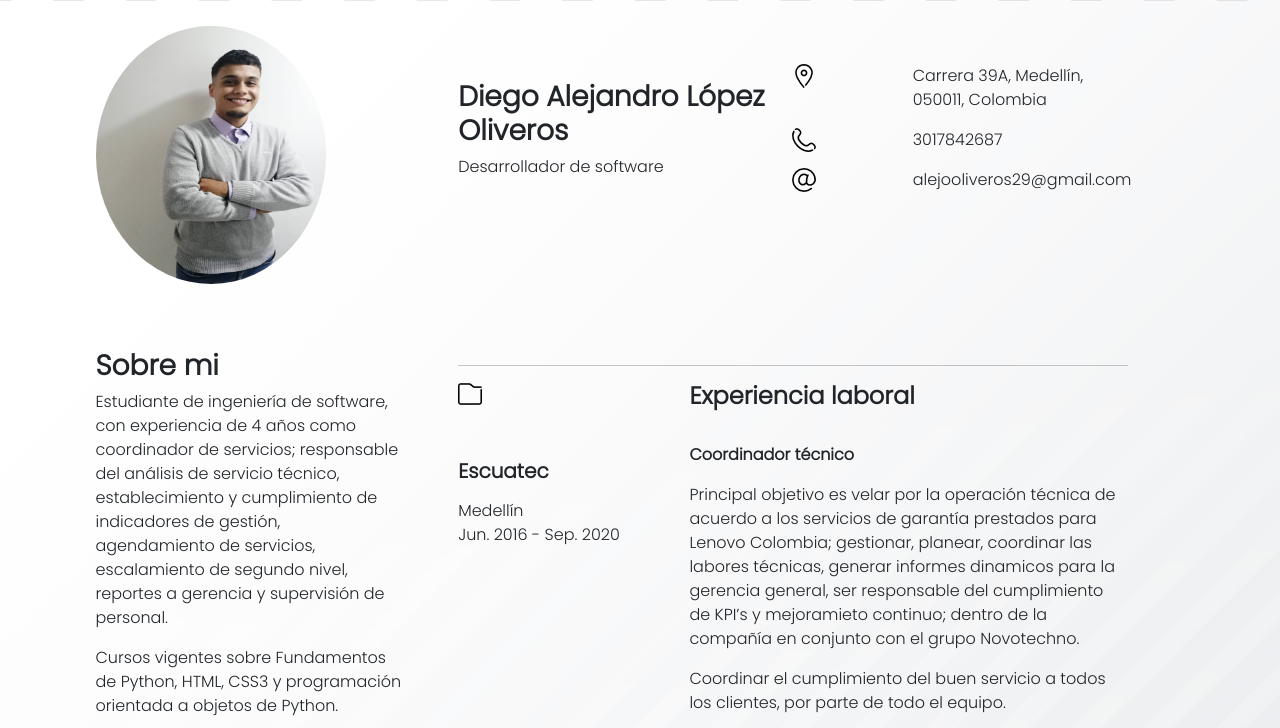
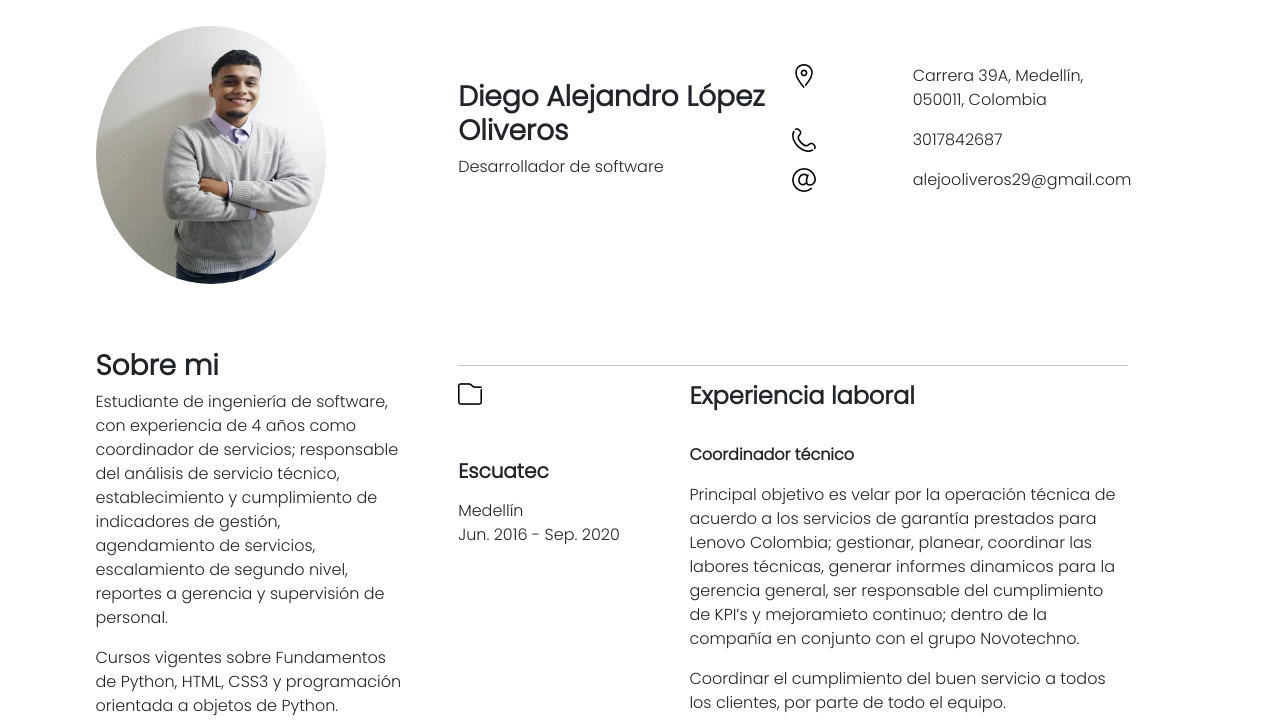
Before and after one commit to AlejandroLopez97/CV, a plain HTML site: page index.html in a window 1280 px wide. Shown: the top 728 px of the page. Drawn offline with nearby package versions, Linux system fonts and the light colour scheme.

Commit message:
Update style.css

```diff
--- a/style.css
+++ b/style.css
@@ -4,8 +4,8 @@
 
 }
 body{
-    background-image: url('./imagenes/background2.jpg');
-    background-size: 255%;
+    /*background-image: url('./imagenes/background2.jpg');
+    background-size: 255%;*/
 }
 #padre{
     padding-top: 2%;
```
